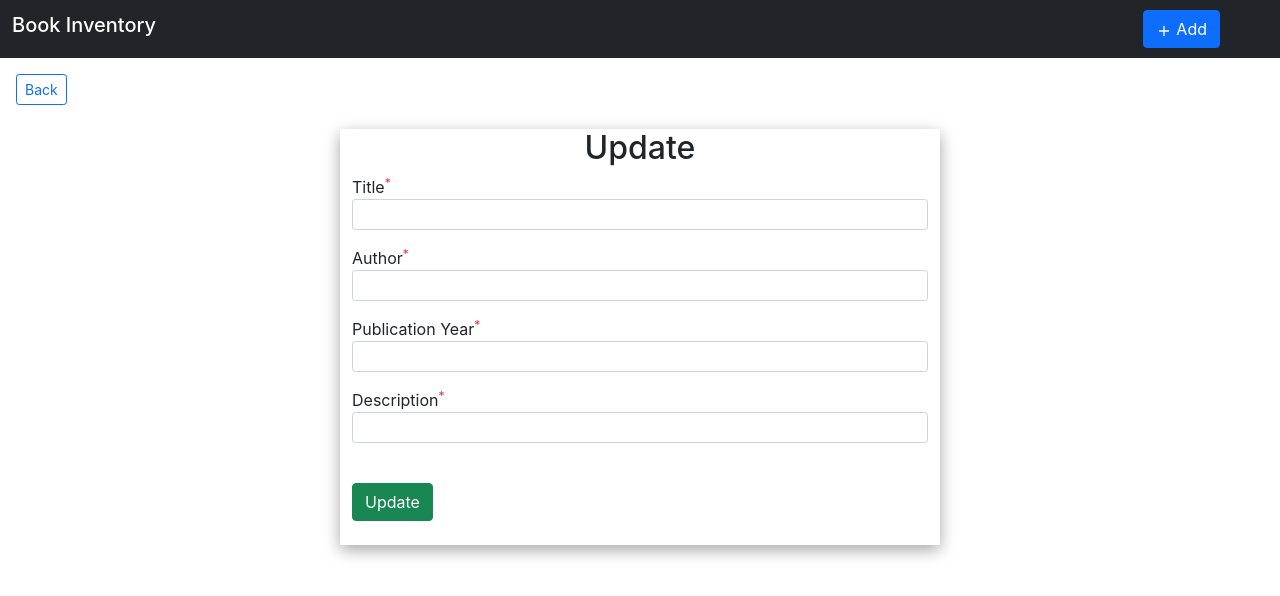
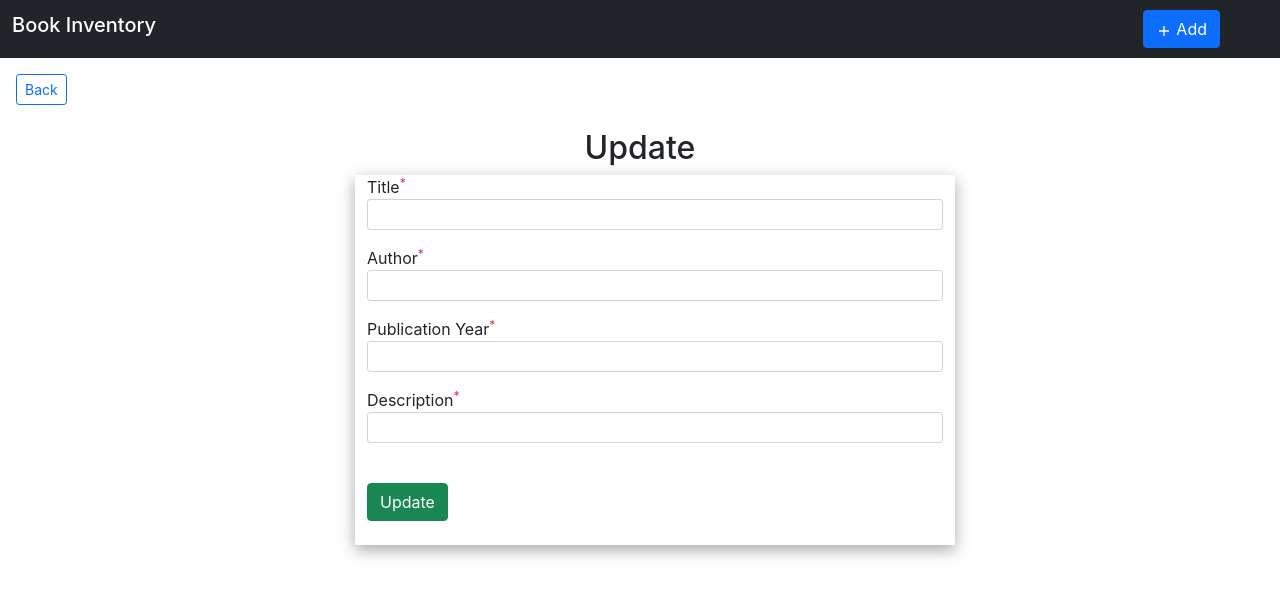
Before and after one commit to saurabh1144/Book_Management, a React (Create React App) app: page /update/1 in a window 1280 px wide. Shown: the top 596 px of the page. Built offline with nearby package versions, Linux system fonts and the light colour scheme; no server answers.

Commit message:
mobile view updated

```diff
--- a/src/Pages/Update.js
+++ b/src/Pages/Update.js
@@ -62,10 +62,14 @@ function Update() {
       >
         Back
       </button>
-      <div className="container my-2 updatee ">
+      <div className="container my-2 ">
         <h2 className="text-center">Update</h2>
+      <div className="row">
+      <div className="col-3">
 
-        <Input type="text" label="Title" value={title} onChange={setTitle} />
+      </div>
+      <div className="col-md-4 col-sm-12 updatee ">
+      <Input type="text" label="Title" value={title} onChange={setTitle} />
         <Input type="text" label="Author" value={author} onChange={setAuthor} />
         <Input
           type="text"
@@ -83,6 +87,13 @@ function Update() {
           Update
         </button>
       </div>
+      <div className="col-3">
+
+      </div>
+
+      </div>
+
+      </div>
     </div>
   );
 }
```
